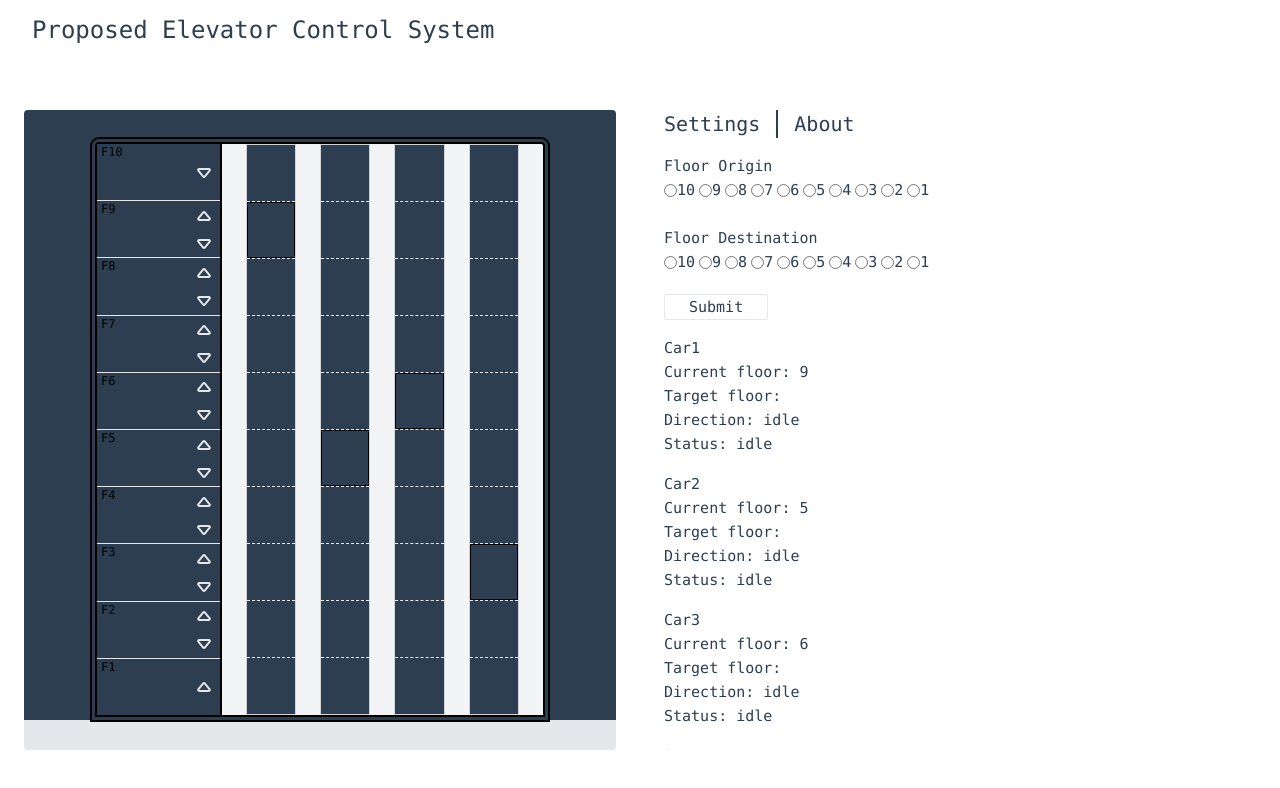
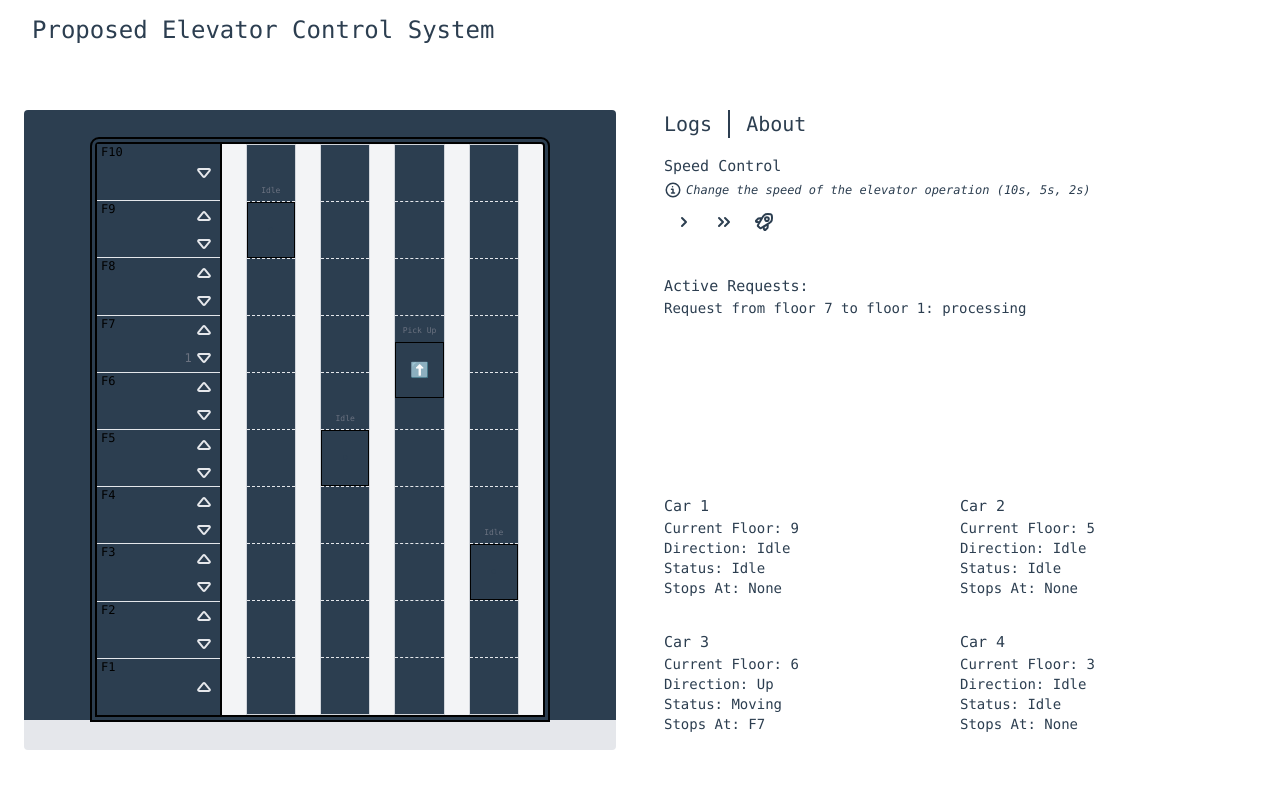
Before and after one commit to ypinbong/elevator-simulator, a Vue app: page / in a window 1280 px wide. Shown: the top 788 px of the page. Built offline with nearby package versions, Linux system fonts and the light colour scheme.

Commit message:
MVP - complete

```diff
--- a/package.json
+++ b/package.json
@@ -17,6 +17,7 @@
   },
   "dependencies": {
     "pinia": "^2.2.4",
+    "uuid": "^11.0.2",
     "vue": "^3.5.12",
     "vue-router": "^4.4.5"
   },
--- a/src/App.vue
+++ b/src/App.vue
@@ -10,13 +10,13 @@
   <div class="flex-1 grid grid-cols-2 border-r-1 border-white-200 overflow-hidden">
     <ElevatorSim />
     <div class="grid px-6 place-items-center h-full w-full overflow-hidden">
-      <div class="container max-h-[80vh] overflow-auto">
+      <div class="container h-[80vh] overflow-auto">
         <nav class="flex text-xl sticky top-0 bg-[var(--color-background)] gap-4 pb-4">
-          <RouterLink activeClass="active" to="/">Settings</RouterLink>
+          <RouterLink activeClass="active" to="/">Logs</RouterLink>
           <div class="border-r-2 border-[var(--color-text)] min-h-full flex" />
           <RouterLink activeClass="active" to="/about">About</RouterLink>
         </nav>
-        <div class=" flex-1 w-min-full">
+        <div class="flex-1">
           <RouterView />
         </div>
       </div>
--- a/src/components/ElevatorShafts.vue
+++ b/src/components/ElevatorShafts.vue
@@ -10,19 +10,19 @@
         :ref="`elevator-car-id-${elevator.id}`"
         class="h-full w-full relative bottom-0 flex justify-center"
       >
-      <!--
-            transition-duration: ${Math.abs(elevator.originFloor - (elevator.targetFloor || 0)) * store.elevatorSpeed}ms;
-      -->
         <div
-          class="grid place-items-center border border-black w-full h-full absolute bottom-0 z-10 transition-all"
+          class="grid place-items-center border border-black w-full h-full absolute bottom-0 z-10 transition-all ease-linear bg-[var(--color-heading)]"
           :style="`
-            bottom: calc((100% * ${elevator.currentFloor - 1}) + ${elevator.currentFloor - 1}px);
+            bottom: calc((100% * ${elevator.nextFloor - 1}) + ${elevator.nextFloor - 1}px);
             transition-duration: ${store.elevatorSpeed}ms;
           `"
         >
-          {{ elevatorStatus }}
+          {{ elevatorStatusIndicator }}
+          <span class="text-[8px] absolute top-[-18px] text-gray-500 capitalize whitespace-nowrap w-max">
+            {{ getElevatorStatus }}
+          </span>
           <span class="text-xs absolute bottom-[-18px] text-gray-500 whitespace-nowrap w-max">
-            {{ Array.from(elevator.stops).join(", ") }}
+            {{ pickedUpRequests }}
           </span>
         </div>
       </div>
@@ -32,7 +32,7 @@
 
 <script setup lang="ts">
 import { useElevatorStore } from '@/stores/elevatorStore';
-import { ELEVATOR_STATUS, type Elevator } from '@/types/elevator';
+import { ELEVATOR_STATUS, REQUEST_STATUS, type Elevator } from '@/types/elevator';
 import { computed } from 'vue';
 
 const store = useElevatorStore();
@@ -42,14 +42,42 @@
   elevator: Elevator;
 }>();
 
-console.log("ElevatorShafts.vue ~ line 43: props.elevator.stops:", props.elevator.stops);
-
-const elevatorStatus = computed(() => {
+const elevatorStatusIndicator = computed(() => {
   if (props.elevator.status === ELEVATOR_STATUS.LOADING_UNLOADING) return '🚪';
   if (props.elevator.status === ELEVATOR_STATUS.MOVING) return props.elevator.direction === 'up' ? '⬆️' : '⬇️';
   return '•';
 });
 
+const getElevatorStatus = computed(() => {
+  let status = '';
+  switch (props.elevator.status) {
+    case ELEVATOR_STATUS.LOADING_UNLOADING:
+      status = "door open";
+      break;
+    case ELEVATOR_STATUS.MOVING:
+      if (pickedUpRequests.value) {
+        status = "delivery";
+      } else {
+        status = "pick up";
+
+      }
+      break;
+
+    default:
+      status = props.elevator.status;
+      break;
+  }
+  return status;
+});
+
+const pickedUpRequests = computed(() => {
+  const requests = Array.from(props.elevator.stops).filter(floor => {
+    return store.floorRequests.some(request => {
+      return request.destinationFloors.includes(floor) && request.requestStatus === REQUEST_STATUS.PICKED_UP;
+    });
+  });
+  return requests.join(', ');
+});
 </script>
 
 <style scoped>
--- a/src/components/ElevatorSim.vue
+++ b/src/components/ElevatorSim.vue
@@ -45,16 +45,30 @@
 <script setup lang="ts">
 import { useElevatorStore } from '@/stores/elevatorStore';
 import ElevatorShafts from '@/components/ElevatorShafts.vue';
-import { DIRECTION } from '@/types/elevator';
+import { DIRECTION, REQUEST_STATUS } from '@/types/elevator';
 import CaretDown from '@/components/icons/CaretDown.vue';
 import CaretUp from '@/components/icons/CaretUp.vue';
+import { onMounted } from 'vue';
 
 const store = useElevatorStore();
+
+// declare outside scope to potentially clear interval if needs to be stopped
+let automationInterval: number | null = null;
+
+const startAutomation = () => {
+  automationInterval = setInterval(() => {
+    store.generateRandomFloorRequests();
+  }, store.elevatorSpeed * 2);
+};
+
+onMounted(() => {
+  startAutomation();
+});
 
 const currentFloorRequests = (floor: number, direction: DIRECTION) => {
   const reqs = store.floorRequests
     .filter(item => {
-      return item.pickupFloor === floor && item.direction === direction;
+      return item.pickupFloor === floor && item.direction === direction && item.requestStatus !== REQUEST_STATUS.PICKED_UP;
     })
     .map(request => {
       return request.destinationFloors;
--- /dev/null
+++ b/src/components/icons/CaretRightDoubleOutline.vue
@@ -0,0 +1,5 @@
+<template>
+  <svg xmlns="http://www.w3.org/2000/svg" width="24" height="24" fill="none" viewBox="0 0 24 24">
+    <path stroke="currentColor" stroke-linecap="round" stroke-linejoin="round" stroke-width="2" d="m7 16 4-4-4-4m6 8 4-4-4-4"/>
+  </svg>
+</template>
--- /dev/null
+++ b/src/components/icons/CaretRightOutline.vue
@@ -0,0 +1,5 @@
+<template>
+  <svg xmlns="http://www.w3.org/2000/svg" width="24" height="24" fill="none" viewBox="0 0 24 24">
+    <path stroke="currentColor" stroke-linecap="round" stroke-linejoin="round" stroke-width="2" d="m10 16 4-4-4-4"/>
+  </svg>
+</template>
--- /dev/null
+++ b/src/components/icons/InfoCircledOutline.vue
@@ -0,0 +1,5 @@
+<template>
+  <svg xmlns="http://www.w3.org/2000/svg" width="24" height="24" fill="none" viewBox="0 0 24 24">
+    <path stroke="currentColor" stroke-linecap="round" stroke-linejoin="round" stroke-width="2" d="M10 11h2v5m-2 0h4m-2.592-8.5h.01M21 12a9 9 0 1 1-18 0 9 9 0 0 1 18 0Z"/>
+  </svg>
+</template>
--- /dev/null
+++ b/src/components/icons/RocketOutline.vue
@@ -0,0 +1,5 @@
+<template>
+  <svg xmlns="http://www.w3.org/2000/svg" width="24" height="24" fill="none" viewBox="0 0 24 24">
+    <path stroke="currentColor" stroke-linecap="round" stroke-linejoin="round" stroke-width="2" d="m10.051 8.102-3.778.322-1.994 1.994a.94.94 0 0 0 .533 1.6l2.698.316m8.39 1.617-.322 3.78-1.994 1.994a.94.94 0 0 1-1.595-.533l-.4-2.652m8.166-11.174a1.366 1.366 0 0 0-1.12-1.12c-1.616-.279-4.906-.623-6.38.853-1.671 1.672-5.211 8.015-6.31 10.023a.932.932 0 0 0 .162 1.111l.828.835.833.832a.932.932 0 0 0 1.111.163c2.008-1.102 8.35-4.642 10.021-6.312 1.475-1.478 1.133-4.77.855-6.385Zm-2.961 3.722a1.88 1.88 0 1 1-3.76 0 1.88 1.88 0 0 1 3.76 0Z"/>
+  </svg>
+</template>
--- a/src/stores/elevatorStore.ts
+++ b/src/stores/elevatorStore.ts
@@ -1,144 +1,178 @@
 import { ref } from 'vue';
 import { defineStore } from 'pinia';
-import { DIRECTION, ELEVATOR_STATUS, type Elevator, type FloorRequest } from '../types/elevator';
+
+import { v4 as uuidv4 } from 'uuid';
+
+import { DIRECTION, ELEVATOR_STATUS, REQUEST_STATUS, type Elevator, type FloorRequest } from '../types/elevator';
 
 export const useElevatorStore = defineStore('elevator', () => {
-  const getRandomFloor = () => Math.floor(Math.random() * 10) + 1;
+  const BUILDING_LEVELS = 10;
+  const getRandomFloor = () => Math.floor(Math.random() * BUILDING_LEVELS) + 1;
   const FLOOR_TRAVEL_TIME = 2000;
-  const DOOR_OPERATION_TIME = 5000;
+  const DOOR_OPERATION_TIME = 2000;
+  const RANDOM_FLOOR_REQUESTS_LIMIT = 1;
 
   const elevators = ref<Elevator[]>(
     Array.from({ length: 4 }, (_, i) => {
       const randomFloor = getRandomFloor();
       return {
         id: i + 1,
-        originFloor: randomFloor,
         currentFloor: randomFloor,
-        targetFloor: null,
+        nextFloor: randomFloor,
         direction: DIRECTION.IDLE,
+        requestDirection: DIRECTION.IDLE,
         status: ELEVATOR_STATUS.IDLE,
         stops: new Set()
       }
     })
   );
 
-  const floors = ref<number[]>(Array.from({ length: 10 }, (_, i) => i + 1).reverse());
-  const floorRequests = ref<FloorRequest[]>([]);
+  const floors = ref<number[]>(Array.from({ length: BUILDING_LEVELS }, (_, i) => i + 1).reverse());
+  const floorRequests = ref<FloorRequest[]>([]); // queue of floor requests
+  const doorOperationTime = ref(DOOR_OPERATION_TIME);
   const elevatorSpeed = ref(FLOOR_TRAVEL_TIME);
 
-  const findNearestElevator = (pickupFloor: number, direction: DIRECTION) => {
-    //Assigns the closest available elevator moving in the right direction.
+  const setOperationSpeed = (speed: number) => {
+    elevatorSpeed.value = speed;
+    doorOperationTime.value = speed;
+  }
+
+  const findNearestElevator = (floor: number, direction: DIRECTION) => {
+    // Assigns the closest available elevator moving in the right direction.
     // If no elevator is moving in the correct direction, it chooses the closest idle elevator.
     let nearestElevator: Elevator | undefined;
 
-    const availableElevators = elevators.value
-      .filter(item => {
-        if (item.status === ELEVATOR_STATUS.IDLE) {
-          return true
-        } else if (item.status === ELEVATOR_STATUS.MOVING) {
-          if (item.direction === direction && item.stops.size > 0) {
-            if (direction === DIRECTION.UP && item.currentFloor < pickupFloor) {
-              return true;
-            }
-            if (direction === DIRECTION.DOWN && item.currentFloor > pickupFloor) {
-              return true;
-            }
-
+    const availableElevators = elevators.value.filter(elevator => {
+      if (elevator.status === ELEVATOR_STATUS.IDLE) {
+        return true;
+      } else if (elevator.status === ELEVATOR_STATUS.MOVING) {
+        if (elevator.requestDirection === direction) {
+          if (direction === DIRECTION.UP && elevator.currentFloor < floor) {
+            return true;
+          }
+          if (direction === DIRECTION.DOWN && elevator.currentFloor > floor) {
+            return true;
           }
         }
-      });
-    const elevatorAtTheSameFloor = availableElevators.find(item => item.currentFloor === pickupFloor);
-    if (!elevatorAtTheSameFloor) {
+      }
+      return false;
+    });
+
+    const elevatorAtSameFloor = availableElevators.find(elevator => elevator.currentFloor === floor && elevator.requestDirection === direction);
+    if (!elevatorAtSameFloor) {
       nearestElevator = availableElevators.reduce((prev, current) => {
-        return Math.abs(current.currentFloor - pickupFloor) < Math.abs(prev.currentFloor - pickupFloor) ? current : prev;
-      });
+        return Math.abs(current.currentFloor - floor) < Math.abs(prev.currentFloor - floor) ? current : prev;
+      }, availableElevators[0]);
     }
-    return elevatorAtTheSameFloor ? elevatorAtTheSameFloor : nearestElevator;
+
+    return elevatorAtSameFloor ? elevatorAtSameFloor : nearestElevator;
   };
 
   const generateRequestsFromThisFloor = (pickupFloor: number, direction: DIRECTION) => {
     let destinationFloors: number[] = [];
 
     const uniqueFloors = new Set<number>();
-    // generate 1-3 random floor requests for current floor on the same direction
-    while (uniqueFloors.size < Math.floor(Math.random() * 3) + 1) {
-      const floor = direction === DIRECTION.UP
-        ? Math.floor(Math.random() * (10 - pickupFloor)) + pickupFloor + 1
-        : Math.floor(Math.random() * (pickupFloor - 1)) + 1;
-      uniqueFloors.add(floor);
+    const potentialFloors = Array.from({ length: BUILDING_LEVELS }, (_, i) => i + 1)
+      .filter(floor =>
+      floor !== pickupFloor &&
+      ((direction === DIRECTION.UP && floor > pickupFloor) ||
+      (direction === DIRECTION.DOWN && floor < pickupFloor))
+      );
+
+    for (let i = 0; i < RANDOM_FLOOR_REQUESTS_LIMIT && i < potentialFloors.length; i++) {
+      uniqueFloors.add(potentialFloors[i]);
     }
     destinationFloors = Array.from(uniqueFloors);
 
     const request: FloorRequest = {
+      id: uuidv4(),
       pickupFloor,
       destinationFloors,
       direction,
+      requestStatus: REQUEST_STATUS.PENDING
     };
 
     floorRequests.value.push(request);
     processRequests();
   };
 
-  // How will elevator move between floors?
-  // Elevator moves one floor at a time
-  // A function will check if the elevator should stop at the current floor or proceeds to the next floor
-  // Elevator will move to the next floor in the direction of travel
-  // If the elevator reaches the top or bottom floor, it will change direction
-  // If the elevator reaches a stop, it will open the door
-  // If the elevator has no more stops, it will change status to idle
-  const moveElevator = async (elevator: Elevator, direction: DIRECTION) => {
-    elevator.status = ELEVATOR_STATUS.MOVING;
-    elevator.direction = direction;
-
-    while (elevator.stops.size > 0) {
-      elevator.status = ELEVATOR_STATUS.MOVING;
-      if (elevator.currentFloor > (elevator.targetFloor || 0) && elevator.currentFloor !== 0) {
-        elevator.currentFloor--;
-        elevator.direction = DIRECTION.DOWN;
-      } else {
-        elevator.direction = DIRECTION.UP;
-        elevator.currentFloor++;
-      }
-      await new Promise(resolve => setTimeout(resolve, (elevatorSpeed.value - 1000)));
-
-      if (shouldStopAtFloor(elevator, elevator.currentFloor)) {
-        elevator.stops.delete(elevator.currentFloor);
-        elevator.status = ELEVATOR_STATUS.LOADING_UNLOADING;
-        await new Promise(resolve => setTimeout(resolve, DOOR_OPERATION_TIME));
-      }
+  const shouldStopAtFloor = (elevator: Elevator, floor: number) => {
+    let shouldStop = false;
+    if (elevator.stops.has(floor)) {
+      shouldStop = true;
+    } else if (elevator.direction === DIRECTION.UP && elevator.currentFloor < floor) {
+      shouldStop = true;
+    } else if (elevator.direction === DIRECTION.DOWN && elevator.currentFloor > floor) {
+      shouldStop = true;
     }
-
-    elevator.status = ELEVATOR_STATUS.IDLE;
-    elevator.direction = DIRECTION.IDLE;
-  };
-
-  const shouldStopAtFloor = (elevator: Elevator, floor: number) => {
-    return elevator.stops.has(floor);
-  };
+    return shouldStop;
+  }
 
   const processRequests = async () => {
-    const request = floorRequests.value[0];
-    if (!request) return;
+    while (floorRequests.value.length > 0) {
+      const request = floorRequests.value.find(item => item.requestStatus === REQUEST_STATUS.PENDING);
+      if (!request) {
+        break;
+      }
+      const elevator = findNearestElevator(request.pickupFloor, request.direction);
+      if (!elevator) {
+        break;
+      }
 
-    let elevator = findNearestElevator(request.pickupFloor, request.direction);
-    console.log("elevatorStore.ts ~ line 118: elevator:", elevator);
-    if (!elevator) return;
+      //? this is where the stops are added to the elevator.stops
+      //? only add the pickup floor if the elevator.currentFloor is not the same as the pickup floor
+      elevator.stops.add(request.pickupFloor);
+      // moveElevator(elevator, request.direction);
+      floorRequests.value = floorRequests.value.map(item =>
+        item.id === request.id ? { ...item, requestStatus: REQUEST_STATUS.PROCESSING } : item
+      );
 
-    // elevator.stops.add(request.pickupFloor);
+      //? movement logic
+      while (elevator.stops.size > 0) {
+        const nextStop = Array.from(elevator.stops)
+          .sort((a, b) => request.direction === DIRECTION.DOWN ? b - a : a - b)
+          .at(0);
+        if (!nextStop) return;
+        elevator.status = ELEVATOR_STATUS.MOVING;
+        if (elevator.currentFloor < nextStop) {
+          elevator.direction = DIRECTION.UP;
+          elevator.nextFloor = Math.min(elevator.nextFloor + 1, floors.value.length);
+          await new Promise(resolve => setTimeout(resolve, elevatorSpeed.value));
+          elevator.currentFloor = Math.min(elevator.currentFloor + 1, floors.value.length);
+        } else if (elevator.currentFloor > nextStop) {
+          elevator.direction = DIRECTION.DOWN;
+          elevator.nextFloor--;
+          await new Promise(resolve => setTimeout(resolve, elevatorSpeed.value));
+          elevator.currentFloor--;
+        } else if (shouldStopAtFloor(elevator, nextStop)) {
+          request.destinationFloors.forEach(floor => elevator.stops.add(floor));
+          elevator.stops.delete(nextStop);
+          elevators.value = elevators.value.map(item => item.id === elevator.id ? elevator : item);
+          elevator.status = ELEVATOR_STATUS.LOADING_UNLOADING;
+          await new Promise(resolve => setTimeout(resolve, doorOperationTime.value));
+          elevator.status = ELEVATOR_STATUS.IDLE;
+          elevator.direction = DIRECTION.IDLE;
+          setTimeout(() => {
+            floorRequests.value = floorRequests.value.map(item =>
+              item.id === request.id ? { ...item, requestStatus: item.requestStatus === REQUEST_STATUS.PICKED_UP ? REQUEST_STATUS.COMPLETED : REQUEST_STATUS.PICKED_UP } : item
+            );
+          }, 50);
+        }
+      }
+      floorRequests.value = floorRequests.value.filter(item => item.id !== request.id);
+    }
+  }
 
-    if (elevator.currentFloor === request.pickupFloor) {
-      elevator.status = ELEVATOR_STATUS.LOADING_UNLOADING;
-      await new Promise(resolve => setTimeout(resolve, DOOR_OPERATION_TIME));
-      request.destinationFloors.forEach(floor => elevator.stops.add(floor));
-      floorRequests.value.shift();
-      moveElevator(elevator, request.direction);
-    } else {
-      // if requests is not on the same floor, move elevator to the floor
-
-      elevator.currentFloor = request.pickupFloor;
-      moveElevator(elevator, request.direction);
-    }
-    // floorRequests.value.shift();
+  const generateRandomFloorRequests = () => {
+    let randomFloor: number;
+    //? No more than 5 requests at a time
+    if (floorRequests.value.length >= 5) return;
+    //? This is a blocker for generating requests from the same floor
+    do {
+      randomFloor = getRandomFloor();
+    } while (floorRequests.value.some(request => request.pickupFloor === randomFloor));
+    const randomDirection = Math.random() > 0.5 ? DIRECTION.UP : DIRECTION.DOWN;
+    generateRequestsFromThisFloor(randomFloor, randomDirection);
   }
 
   return {
@@ -148,5 +182,7 @@
     floorRequests,
     findNearestElevator,
     requestElevator: generateRequestsFromThisFloor,
+    generateRandomFloorRequests,
+    setOperationSpeed
   };
 });
--- a/src/types/elevator.ts
+++ b/src/types/elevator.ts
@@ -12,16 +12,27 @@
 
 export interface Elevator {
   id: number;
-  originFloor: number;
   currentFloor: number;
-  targetFloor?: number | null;
+  nextFloor: number;
+  requestDirection: DIRECTION;
   direction: DIRECTION;
   status: ELEVATOR_STATUS;
   stops: Set<number>;
 }
 
+export enum REQUEST_STATUS {
+  FINDING_ELEVATOR = 'finding elevator',
+  TRANSPORTING = 'transporting',
+  DELIVERED = 'delivered',
+  PICKED_UP = 'picked up',
+  PENDING = 'pending',
+  PROCESSING = 'processing',
+  COMPLETED = 'completed',
+}
 export interface FloorRequest {
+  id: string;
   pickupFloor: number;
   destinationFloors: number[];
   direction: DIRECTION;
+  requestStatus: REQUEST_STATUS;
 }
--- a/src/views/HomeView.vue
+++ b/src/views/HomeView.vue
@@ -1,58 +1,74 @@
 <script setup lang="ts">
 import { useElevatorStore } from '@/stores/elevatorStore';
-import { ref } from 'vue';
+import CaretRightOutline from '@/components/icons/CaretRightOutline.vue';
+import CaretRightDoubleOutline from '@/components/icons/CaretRightDoubleOutline.vue';
+import RocketOutline from '@/components/icons/RocketOutline.vue';
+import InfoCircledOutline from '@/components/icons/InfoCircledOutline.vue';
 
 const store = useElevatorStore();
-const origin = ref(0);
-const destination = ref(0);
 
-function moveElevator() {
-  store.$patch((state) => {
-    state.elevators[0].currentFloor = origin.value;
-    state.elevators[0].targetFloor = destination.value;
-  });
-}
+const speedControl = [
+  {
+    speed: 10000,
+    label: "Normal",
+    svg: CaretRightOutline,
+  },
+  {
+    speed: 5000,
+    label: "Busy",
+    svg: CaretRightDoubleOutline,
+  },
+  {
+    speed: 2000,
+    label: "Chaos",
+    svg: RocketOutline,
+  },
+]
 </script>
 
 <template>
-  <main class="overflow-auto">
-    <div class="flex flex-col">
-      <label>Floor Origin</label>
-      <div class="flex gap-1">
-        <div class="flex items-center" v-for="floor in store.floors">
-          <input
-            type="radio"
-            name="origin"
-            :value="origin"
-            @change="origin = floor"
+  <main class="overflow-hidden flex flex-col h-full">
+    <div class="h-auto mb-8">
+      <h1 class="text-[var(--color-heading)]">Speed Control</h1>
+      <i class="text-xs flex items-center">
+        <InfoCircledOutline class="text-xs w-[18px] mr-1" /> Change the speed of the elevator operation (10s, 5s, 2s)
+      </i>
+      <div class="flex">
+        <button
+          v-for="speed in speedControl"
+          data-tooltip-target="tooltip-default"
+          type="button"
+          :key="speed.label"
+          class="flex items-center hover:bg-gray-800 p-2 rounded-xl transition-all hover:text-[var(--color-heading)]"
+          :class="store.elevatorSpeed === speed.speed ? 'text-[var(--color-heading)]' : ''"
+          @click="store.setOperationSpeed(speed.speed)"
         >
-          {{ floor }}
+          <component :is="speed.svg" />
+        </button>
       </div>
     </div>
-      <label class="mt-6">Floor Destination</label>
-      <div class="flex gap-1">
-        <div class="flex items-center" v-for="floor in store.floors">
-          <input
-            type="radio"
-            name="destination"
-            :value="destination === floor"
-            @change="destination = floor"
-          >
-          {{ floor }}
+    <div class="flex-1 overflow-hidden">
+      <h1 class="text-[var(--color-heading)]">Active Requests:</h1>
+      <div class="flex flex-col h-max-full overflow-auto">
+        <div v-for="request in store.floorRequests">
+          <p class="text-sm">
+            Request from floor {{ request.pickupFloor }} to floor {{ request.destinationFloors.join(", ") }}: {{ request.requestStatus }}
+          </p>
         </div>
       </div>
-      <button class="w-max border rounded-sm px-6 mt-5" @click="moveElevator">Submit</button>
     </div>
+    <div class="grid grid-cols-2 w-max-[500px] h-auto">
       <div
         v-for="elevator in store.elevators"
         :key="elevator.id"
         class="my-4"
       >
-      <h1>Car{{ elevator.id }}</h1>
-      <p>Current floor: {{ elevator.currentFloor }}</p>
-      <p>Target floor: {{ elevator.targetFloor }}</p>
-      <p>Direction: {{ elevator.direction }}</p>
-      <p>Status: {{ elevator.status }}</p>
+        <h1 class="text-[var(--color-heading)]">Car {{ elevator.id }}</h1>
+        <p class="text-sm capitalize">Current floor: {{ elevator.currentFloor }}</p>
+        <p class="text-sm capitalize">Direction: {{ elevator.direction }}</p>
+        <p class="text-sm capitalize">Status: {{ elevator.status }}</p>
+        <p class="text-sm capitalize">Stops at: {{ Array.from(elevator.stops).length ? "F" + Array.from(elevator.stops).join(", ") : "none" }}</p>
+      </div>
     </div>
   </main>
 </template>
```
Also changed, not shown: 1 other file (tests, documents, lock files or other folders). Lines whose indentation alone changed are shown as unchanged.
